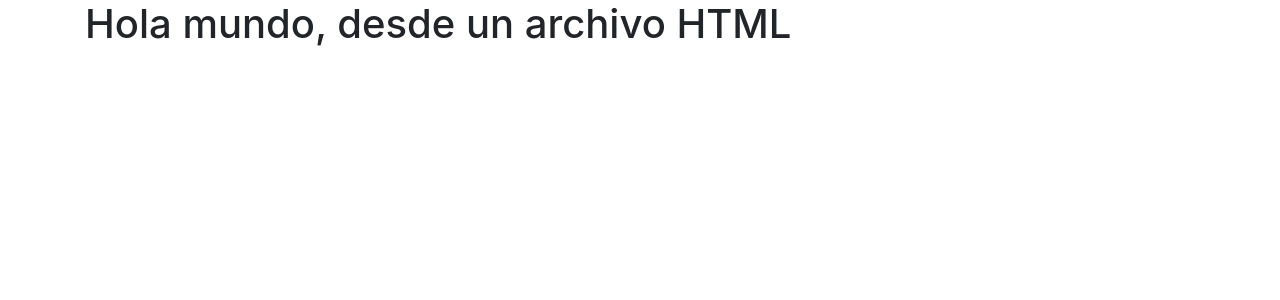
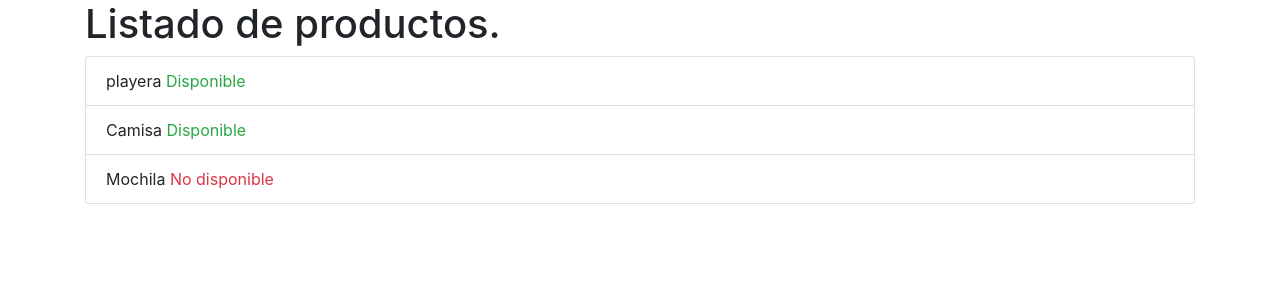
Before and after one commit to okwalluis/ecommerce, a Django app: page / in a window 1280 px wide. Shown: the top 300 px of the page. Run offline with Django 4.2, Linux system fonts and the light colour scheme.

Commit message:
End of static page II

```diff
--- a/app/config/views.py
+++ b/app/config/views.py
@@ -6,5 +6,12 @@ from django.http import HttpResponse
 def index(request):
     #return HttpResponse('Hola Mundo!')
     return render(request, 'index.html', {
-    # context
+    # context= diccionario
+        'message':'Listado de productos.',
+        'title':'Productos',
+        'products':[
+            {'title':'playera','price':5,'stock':True}, #producto
+            {'title':'Camisa','price':7,'stock':True},
+            {'title':'Mochila','price':20,'stock':False},
+        ]
     })
--- a/app/templates/index.html
+++ b/app/templates/index.html
@@ -4,7 +4,7 @@
     <meta charset="UTF-8">
     <meta http-equiv="X-UA-Compatible" content="IE=edge">
     <meta name="viewport" content="width=device-width, initial-scale=1.0">
-    <title>Index</title>
+    <title>{{title}}</title>
     <link rel="stylesheet" href="https://cdn.jsdelivr.net/npm/bootstrap@4.3.1/dist/css/bootstrap.min.css" integrity="sha384-ggOyR0iXCbMQv3Xipma34MD+dH/1fQ784/j6cY/iJTQUOhcWr7x9JvoRxT2MZw1T" crossorigin="anonymous">
 
 </head>
@@ -12,7 +12,21 @@
     <div class="container">
         <div class="row">
             <div class="col">
-                <h1> Hola mundo, desde un archivo HTML </h1>
+                <h1> {{message}} </h1>
+                <ul class="list-group">
+                    {%for product in products %}
+                        <li class="list-group-item">
+                            {{product.title}}
+                            <!-- Este es un comentario html -->
+                            {# Este es un comentario de Django #}
+                            {% if product.stock %}
+                                <span class="text-success">Disponible</span>
+                            {% else %}
+                                <span class="text-danger">No disponible</span>
+                            {% endif %}
+                        </li>
+                    {% endfor %}
+                </ul>
             </div>
         </div>
     </div>
```
